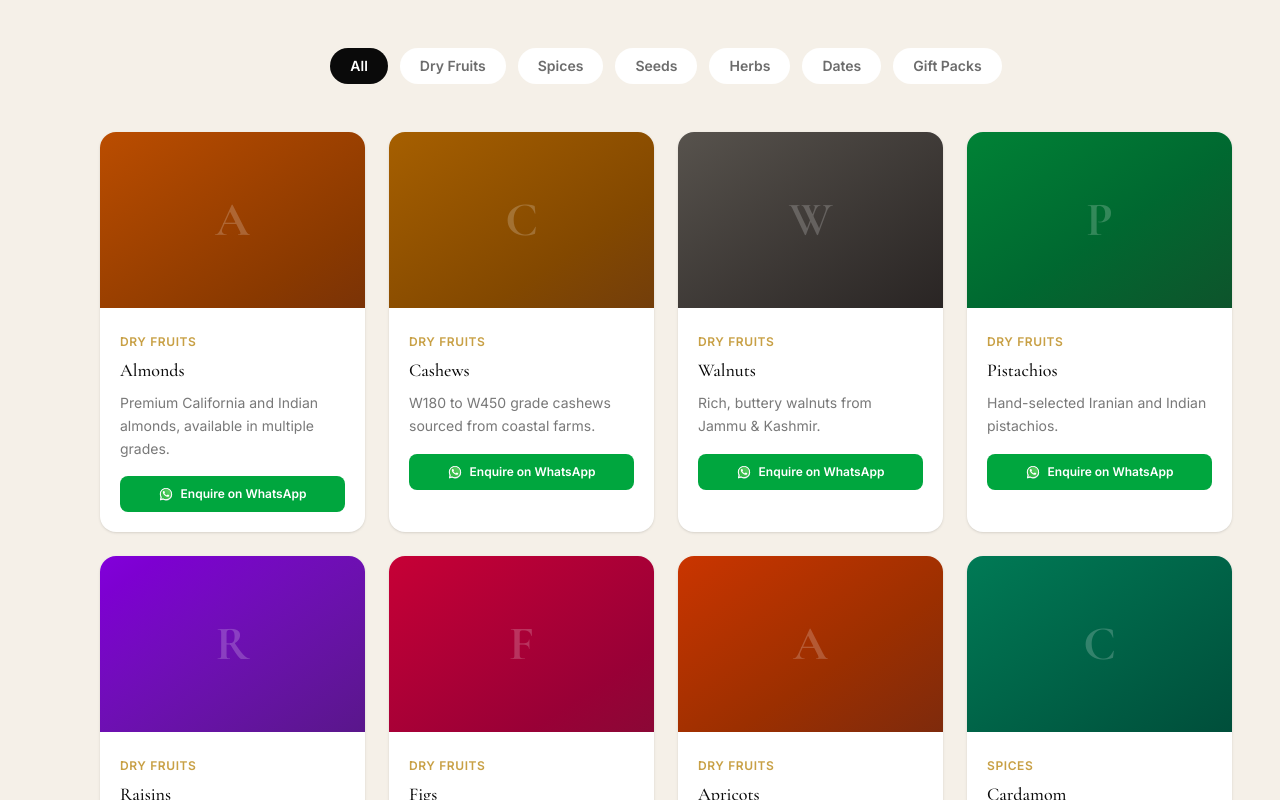
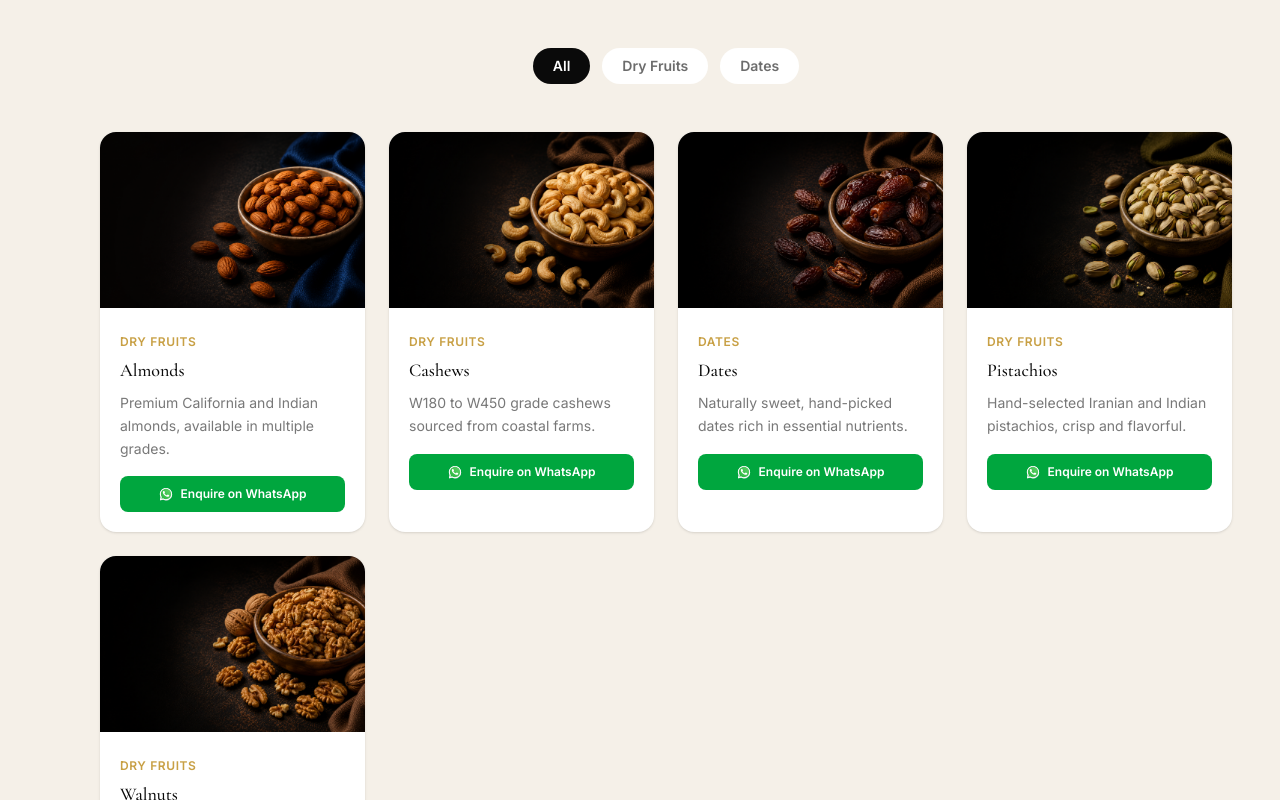
Before and after one commit to naman-1311/rajendras, a Next.js app: page /products in a window 1280 px wide. Shown: the part 880-1680 px from the top of the page. Built offline with nearby package versions, Linux system fonts and the light colour scheme.

Commit message:
feat: add product catalog page with category filtering and WhatsApp enquiry integration

```diff
--- a/src/components/products/index.tsx
+++ b/src/components/products/index.tsx
@@ -5,25 +5,14 @@ import { motion } from 'framer-motion';
 import Image from 'next/image';
 import { ArrowRight } from 'lucide-react';
 
-const CATEGORIES = ['All', 'Dry Fruits', 'Spices', 'Seeds', 'Herbs', 'Dates', 'Gift Packs'];
+const CATEGORIES = ['All', 'Dry Fruits', 'Dates'];
 
 const PRODUCTS = [
-  { name: 'Almonds', category: 'Dry Fruits', desc: 'Premium California and Indian almonds, available in multiple grades.', bg: 'from-amber-700 to-amber-900' },
-  { name: 'Cashews', category: 'Dry Fruits', desc: 'W180 to W450 grade cashews sourced from coastal farms.', bg: 'from-yellow-700 to-yellow-900' },
-  { name: 'Walnuts', category: 'Dry Fruits', desc: 'Rich, buttery walnuts from Jammu & Kashmir.', bg: 'from-stone-600 to-stone-800' },
-  { name: 'Pistachios', category: 'Dry Fruits', desc: 'Hand-selected Iranian and Indian pistachios.', bg: 'from-green-700 to-green-900' },
-  { name: 'Raisins', category: 'Dry Fruits', desc: 'Sun-dried golden and black raisins, plump and sweet.', bg: 'from-purple-700 to-purple-900' },
-  { name: 'Figs', category: 'Dry Fruits', desc: 'Premium Anjeer, soft and naturally sweet.', bg: 'from-rose-700 to-rose-900' },
-  { name: 'Apricots', category: 'Dry Fruits', desc: 'Dried apricots with a perfect balance of sweet and tart.', bg: 'from-orange-700 to-orange-900' },
-  { name: 'Cardamom', category: 'Spices', desc: 'Green cardamom from Kerala\'s finest spice estates.', bg: 'from-emerald-700 to-emerald-900' },
-  { name: 'Black Pepper', category: 'Spices', desc: 'Malabar black pepper — bold, aromatic, premium grade.', bg: 'from-zinc-600 to-zinc-900' },
-  { name: 'Turmeric', category: 'Spices', desc: 'High-curcumin turmeric from Erode and Salem.', bg: 'from-yellow-600 to-yellow-800' },
-  { name: 'Cinnamon', category: 'Spices', desc: 'Ceylon cinnamon sticks and powder, authentic origin.', bg: 'from-amber-800 to-amber-950' },
-  { name: 'Saffron', category: 'Spices', desc: 'Kashmiri Mongra saffron — the gold of spices.', bg: 'from-red-700 to-red-900' },
-  { name: 'Cumin', category: 'Spices', desc: 'Rajasthani cumin seeds — earthy, aromatic, machine-cleaned.', bg: 'from-amber-600 to-amber-800' },
-  { name: 'Dates', category: 'Dates', desc: 'Medjool, Kimia and Safawi dates for every requirement.', bg: 'from-yellow-800 to-yellow-950' },
-  { name: 'Cloves', category: 'Spices', desc: 'Whole and powder cloves, strong aroma and rich flavour.', bg: 'from-red-900 to-[#0a0a0a]' },
-  { name: 'Coriander', category: 'Spices', desc: 'Premium coriander seeds and powder, bulk supply available.', bg: 'from-lime-700 to-lime-900' },
+  { name: 'Almonds',   category: 'Dry Fruits', desc: 'Premium California and Indian almonds, available in multiple grades.', image: '/dryfruits/almonds.png' },
+  { name: 'Cashews',   category: 'Dry Fruits', desc: 'W180 to W450 grade cashews sourced from coastal farms.',              image: '/dryfruits/cashews.png' },
+  { name: 'Dates',     category: 'Dates',      desc: 'Naturally sweet, hand-picked dates rich in essential nutrients.',      image: '/dryfruits/dates.png'   },
+  { name: 'Pistachios',category: 'Dry Fruits', desc: 'Hand-selected Iranian and Indian pistachios, crisp and flavorful.',   image: '/dryfruits/pista.png'   },
+  { name: 'Walnuts',   category: 'Dry Fruits', desc: 'Rich, buttery walnuts from Jammu & Kashmir, perfect crunch.',         image: '/dryfruits/walnut.png'  },
 ];
 
 export default function ProductsPage() {
@@ -118,11 +107,9 @@ export default function ProductsPage() {
                 key={product.name}
                 className="bg-white rounded-2xl overflow-hidden hover:-translate-y-1 transition-transform duration-300 shadow-sm"
               >
-                {/* Image placeholder */}
-                <div className={`h-44 bg-gradient-to-br ${product.bg} flex items-center justify-center`}>
-                  <span className="text-white/20 font-heading font-bold text-5xl">
-                    {product.name[0]}
-                  </span>
+                {/* Product image */}
+                <div className="relative h-44 overflow-hidden">
+                  <Image src={product.image} alt={product.name} fill className="object-cover" sizes="400px" />
                 </div>
                 {/* Content */}
                 <div className="p-5">
```
